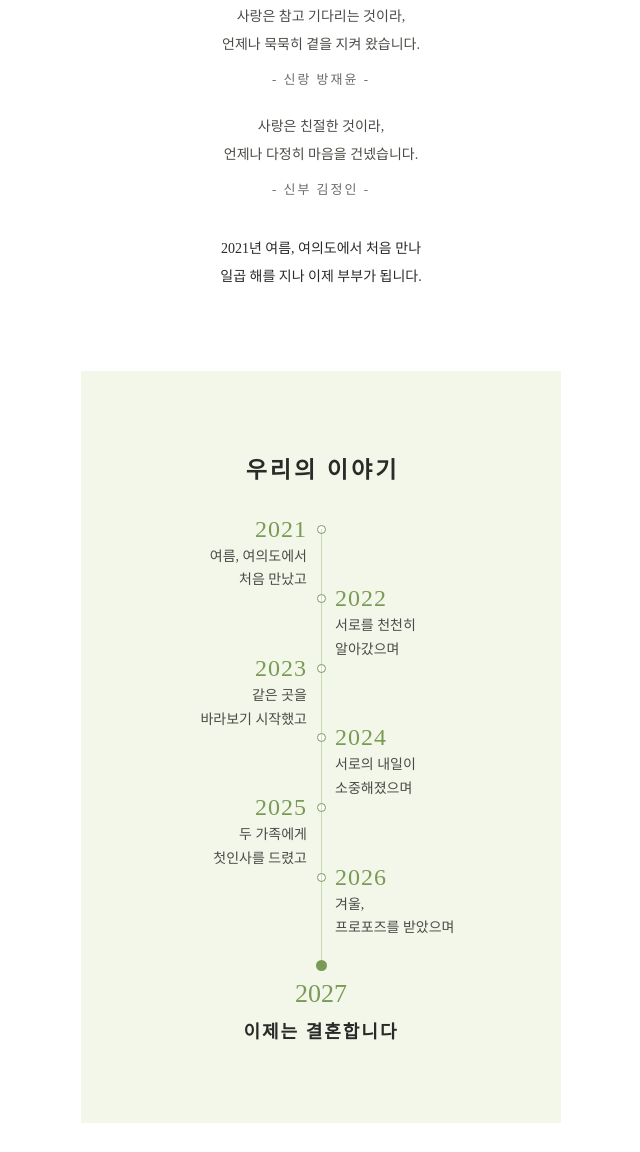
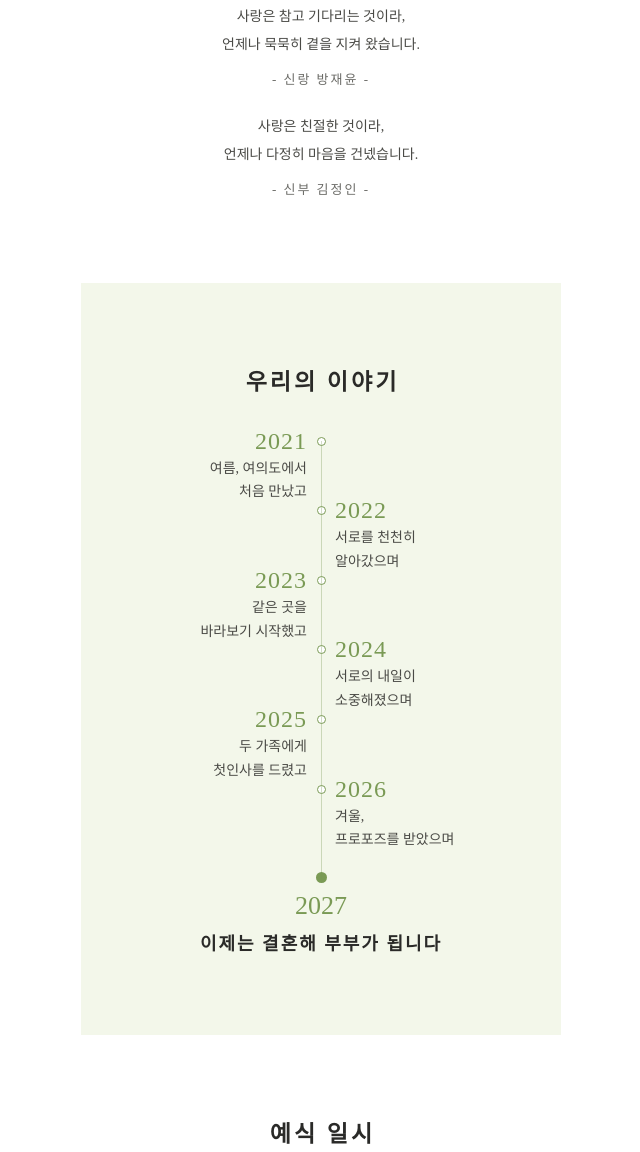
Before and after one commit to jaeyun-jeongin/Jaeyun-jeongin.github.io, a plain HTML site: page index.html in a window 1280 px wide. Shown: the part 2252-3404 px from the top of the page, without its empty margins (319-959 px from the left). Drawn offline with Linux system fonts and the light colour scheme.

Commit message:
소개 문구 정리, 타임라인 마지막 문구 수정
Co-Authored-By: Claude Opus 5.5 <noreply@anthropic.com>
Claude-Session: https://claude.ai/code/session_014x3DoSBryz5Xt6sjpw67QT

```diff
--- a/index.html
+++ b/index.html
@@ -133,7 +133,6 @@ button{font-family:inherit;cursor:pointer}
 <p style="margin: 0; display: inline-block"><span style="display: block; white-space: nowrap">사랑은 참고 기다리는 것이라,</span><span style="display: block; white-space: nowrap">언제나 묵묵히 곁을 지켜 왔습니다.</span><span style="display: block; margin-top: 8px; text-align: center; font-size: 13px; letter-spacing: 2px; color: #6B6B67">- 신랑 방재윤 -</span></p>
 <p style="margin: 0; display: inline-block"><span style="display: block; white-space: nowrap">사랑은 친절한 것이라,</span><span style="display: block; white-space: nowrap">언제나 다정히 마음을 건넸습니다.</span><span style="display: block; margin-top: 8px; text-align: center; font-size: 13px; letter-spacing: 2px; color: #6B6B67">- 신부 김정인 -</span></p>
 </div>
-<p style="margin: 0; font-size: 14px; line-height: 2; text-align: center"><span style="display: block; white-space: nowrap">2021년 여름, 여의도에서 처음 만나</span><span style="display: block; white-space: nowrap">일곱 해를 지나 이제 부부가 됩니다.</span></p>
 </section>
 
 <!-- STORY -->
@@ -194,7 +193,7 @@ button{font-family:inherit;cursor:pointer}
 <div class="tl-item tl-end" style="display: flex; flex-direction: column; align-items: center; gap: 10px; padding-top: 20px; transition-delay: 1.14s">
 <span style="width: 11px; height: 11px; border-radius: 6px; background: #7A9A55"></span>
 <span style="font-family: 'Noto Serif KR', serif; font-size: 26px; font-weight: 500; line-height: 1; color: #7A9A55">2027</span>
-<span style="font-size: 18px; font-weight: 700; letter-spacing: 2px; color: #2A2A28">이제는 결혼합니다</span>
+<span style="font-size: 18px; font-weight: 700; letter-spacing: 2px; color: #2A2A28">이제는 결혼해 부부가 됩니다</span>
 </div>
 </div>
 </section>
```
